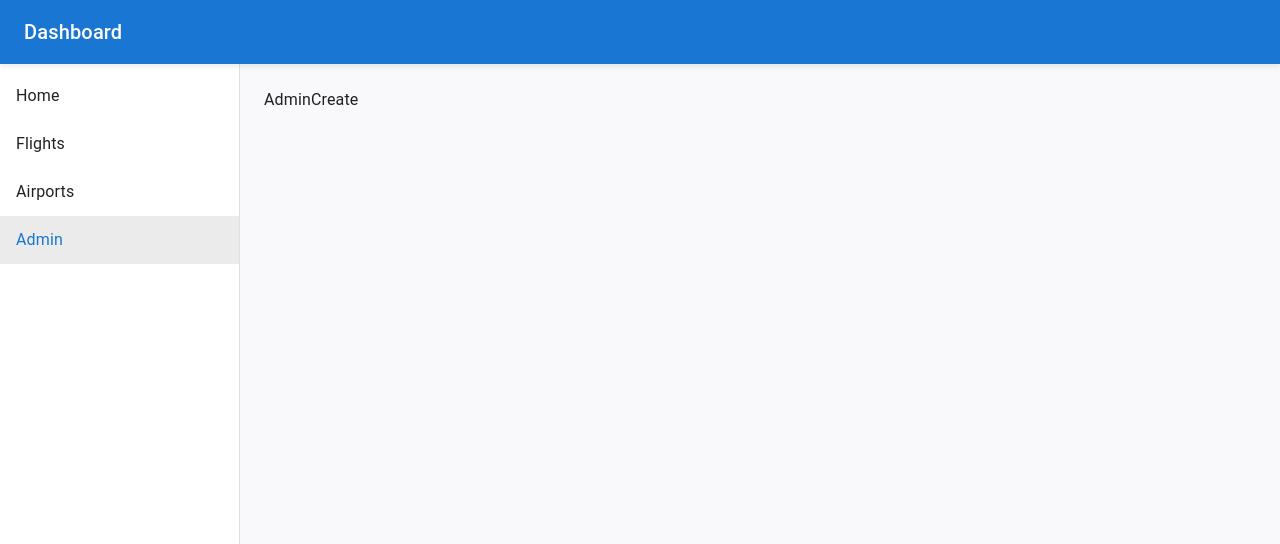
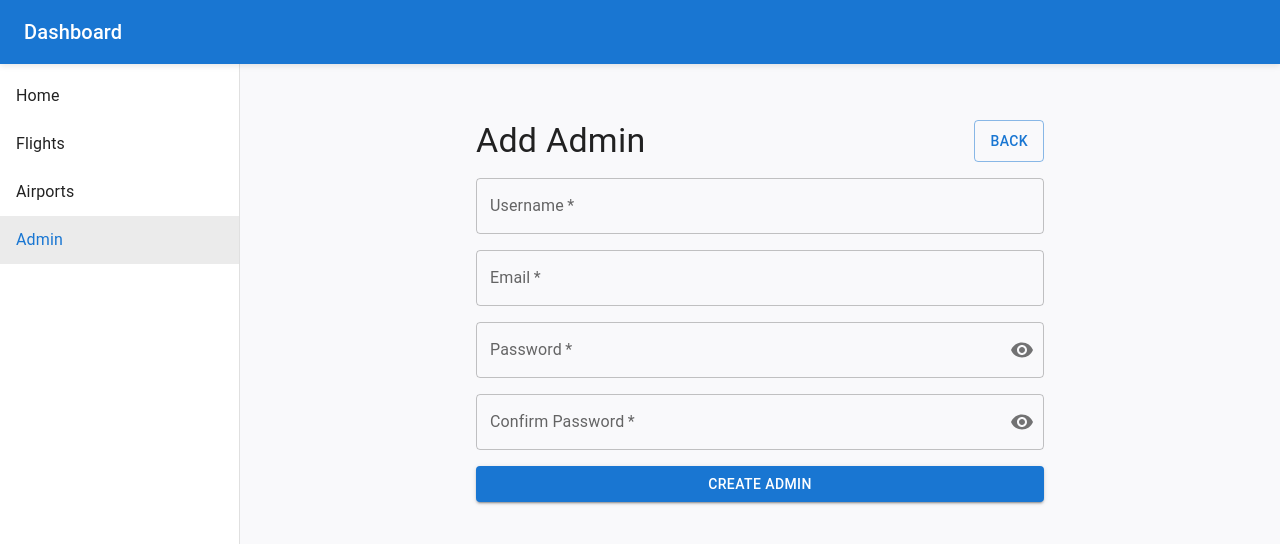
Before and after one commit to Samad126/Skywings-App-Admin, a React (Vite) app: page /admin/create in a window 1280 px wide. Shown: the top 544 px of the page. Built offline with nearby package versions, Linux system fonts and the light colour scheme; sample sign-in values are in the browser's storage; some icons are missing.

Commit message:
feat: implement AdminCreate and AdminDetail components with form handling and routing

```diff
--- a/src/pages/Admin/Create.tsx
+++ b/src/pages/Admin/Create.tsx
@@ -1,7 +1,161 @@
-function AdminCreate() {
+import { useState } from "react";
+import {
+  Box,
+  Typography,
+  TextField,
+  Button,
+  Alert,
+  CircularProgress,
+  IconButton,
+  InputAdornment,
+} from "@mui/material";
+import { Visibility, VisibilityOff } from "@mui/icons-material";
+import { useNavigate } from "react-router";
+
+export default function AdminCreate() {
+  const navigate = useNavigate();
+
+  const [form, setForm] = useState({
+    username: "",
+    email: "",
+    password: "",
+    password_confirmation: "",
+  });
+
+  const [showPassword, setShowPassword] = useState(false);
+  const [showPasswordConfirm, setShowPasswordConfirm] = useState(false);
+
+  const [error, setError] = useState<string | null>(null);
+  const [isSubmitting, setIsSubmitting] = useState(false);
+
+  const handleChange = (e: React.ChangeEvent<HTMLInputElement>) => {
+    setForm({ ...form, [e.target.name]: e.target.value });
+  };
+
+  const handleSubmit = async (e: React.FormEvent) => {
+    e.preventDefault();
+    setError(null);
+
+    if (form.password !== form.password_confirmation) {
+      setError("Passwords do not match");
+      return;
+    }
+
+    setIsSubmitting(true);
+
+    try {
+      const response = await fetch(`${import.meta.env.VITE_API_URL}/admin`, {
+        method: "POST",
+        headers: { "Content-Type": "application/json" },
+        body: JSON.stringify(form),
+      });
+
+      if (!response.ok) {
+        const text = await response.text();
+        throw new Error(text || "Failed to create admin");
+      }
+
+      navigate("/admin");
+    } catch (err) {
+      setError(err instanceof Error ? err.message : "Unknown error");
+    } finally {
+      setIsSubmitting(false);
+    }
+  };
+
+
   return (
-    <div>AdminCreate</div>
-  )
+    <Box sx={{ maxWidth: 600, mx: "auto", mt: 4, px: 2 }}>
+      <Box sx={{ display: "flex", justifyContent: "space-between", mb: 2 }}>
+        <Typography variant="h4">Add Admin</Typography>
+        <Button variant="outlined" onClick={() => navigate("/admin")}>
+          Back
+        </Button>
+      </Box>
+
+      {error && (
+        <Alert severity="error" sx={{ mb: 2 }}>
+          {error}
+        </Alert>
+      )}
+
+      <form onSubmit={handleSubmit}>
+        <TextField
+          label="Username"
+          name="username"
+          fullWidth
+          required
+          sx={{ mb: 2 }}
+          value={form.username}
+          onChange={handleChange}
+        />
+
+        <TextField
+          label="Email"
+          name="email"
+          type="email"
+          fullWidth
+          required
+          sx={{ mb: 2 }}
+          value={form.email}
+          onChange={handleChange}
+        />
+
+        <TextField
+          label="Password"
+          name="password"
+          type={showPassword ? "text" : "password"}
+          fullWidth
+          required
+          sx={{ mb: 2 }}
+          value={form.password}
+          onChange={handleChange}
+          InputProps={{
+            endAdornment: (
+              <InputAdornment position="end">
+                <IconButton
+                  onClick={() => setShowPassword(!showPassword)}
+                  edge="end"
+                >
+                  {showPassword ? <VisibilityOff /> : <Visibility />}
+                </IconButton>
+              </InputAdornment>
+            ),
+          }}
+        />
+
+        <TextField
+          label="Confirm Password"
+          name="password_confirmation"
+          type={showPasswordConfirm ? "text" : "password"}
+          fullWidth
+          required
+          sx={{ mb: 2 }}
+          value={form.password_confirmation}
+          onChange={handleChange}
+          InputProps={{
+            endAdornment: (
+              <InputAdornment position="end">
+                <IconButton
+                  onClick={() => setShowPasswordConfirm(!showPasswordConfirm)}
+                  edge="end"
+                >
+                  {showPasswordConfirm ? <VisibilityOff /> : <Visibility />}
+                </IconButton>
+              </InputAdornment>
+            ),
+          }}
+        />
+
+        <Button
+          type="submit"
+          variant="contained"
+          disabled={isSubmitting}
+          fullWidth
+        >
+          {isSubmitting ? <CircularProgress size={24} /> : "Create Admin"}
+        </Button>
+      </form>
+    </Box>
+  );
 }
-
-export default AdminCreate
--- a/src/pages/Admin/Index.tsx
+++ b/src/pages/Admin/Index.tsx
@@ -33,7 +33,7 @@ export default function AdminIndex() {
         <Typography variant="h4" component="h1">
           Admin Users
         </Typography>
-        <Button component={Link} to="/admins/create" variant="contained">
+        <Button component={Link} to="create" variant="contained">
           Add Admin
         </Button>
       </Box>
@@ -84,7 +84,7 @@ export default function AdminIndex() {
                   <TableCell>
                     <Button
                       component={Link}
-                      to={`/admins/${admin.id}`}
+                      to={`${admin.id}`}
                       size="small"
                       variant="outlined"
                     >
--- a/src/util/route.tsx
+++ b/src/util/route.tsx
@@ -17,6 +17,7 @@ import FlightDetail from "../pages/Flights/Detail.tsx";
 import Login from "../pages/Login/Login.tsx";
 import { createBrowserRouter } from "react-router";
 import ProtectedRoute from "@/components/ProtectedRoute.tsx";
+import AdminDetail from "@/pages/Admin/Detail.tsx";
 
 export const router = createBrowserRouter([
   {
@@ -82,6 +83,10 @@ export const router = createBrowserRouter([
             element: <AdminIndex />,
           },
           {
+            path: ":id",
+            element: <AdminDetail />,
+          },
+          {
             path: "create",
             element: <AdminCreate />,
           },
```
Also changed, not shown: src/types/Admin.ts (+7 -0 lines), src/pages/Admin/Detail.tsx (renamed from src/pages/Admin/AdminDetail.tsx).
